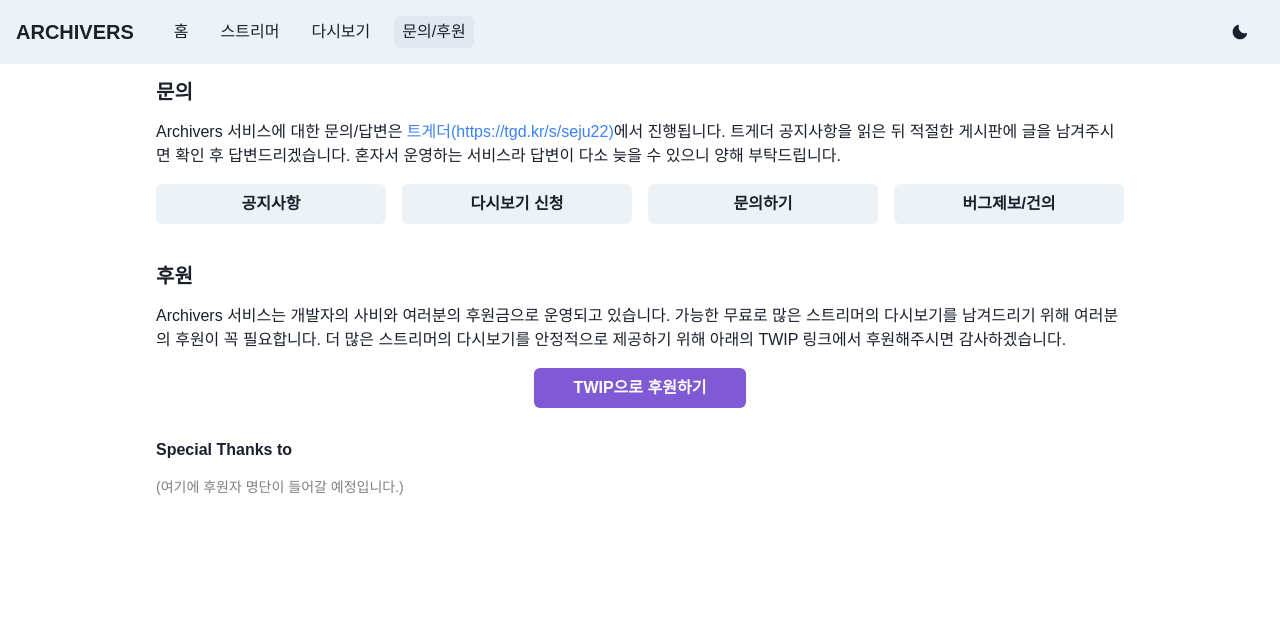
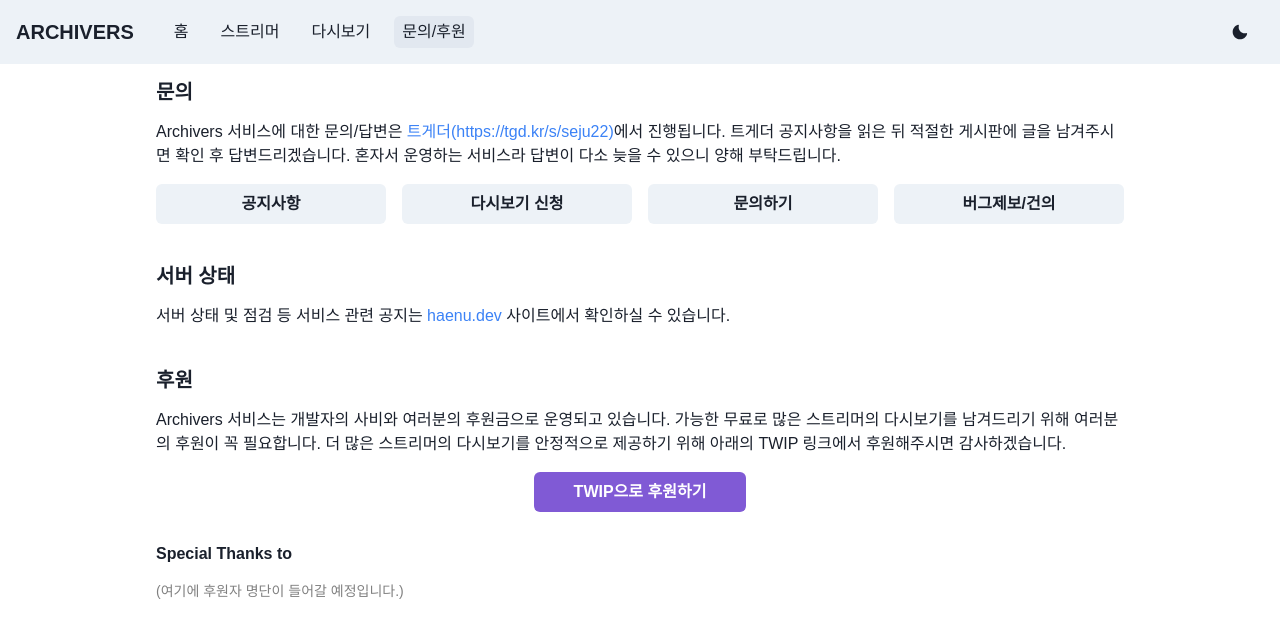
Before and after one commit to dokdo2013/archivers-fe, a Next.js app: page /support in a window 1280 px wide. Shown: the top 638 px of the page. Built offline with nearby package versions, Linux system fonts and the light colour scheme; a web font is replaced by a local one.

Commit message:
feat: add server status

```diff
--- a/src/pages/support.tsx
+++ b/src/pages/support.tsx
@@ -10,6 +10,7 @@
 const IntroIndex = () => {
   return (
     <Container maxW="1000px" p={4}>
+      {/* 문의 */}
       <Heading as="h1" fontSize={"xl"}>
         문의
       </Heading>
@@ -42,6 +43,19 @@
           <Button w="100%">버그제보/건의</Button>
         </a>
       </SimpleGrid>
+
+      {/* 서버 상태 */}
+      <Heading as="h1" fontSize={"xl"} mt={10}>
+        서버 상태
+      </Heading>
+
+      <Text fontSize={"md"} mt={4}>
+        서버 상태 및 점검 등 서비스 관련 공지는{" "}
+        <a href="https://haenu.dev" target="_blank" className="text-blue-500">
+          haenu.dev
+        </a>{" "}
+        사이트에서 확인하실 수 있습니다.
+      </Text>
 
       {/* 메뉴 모음 */}
       <Heading as="h1" fontSize={"xl"} mt={10}>
```
